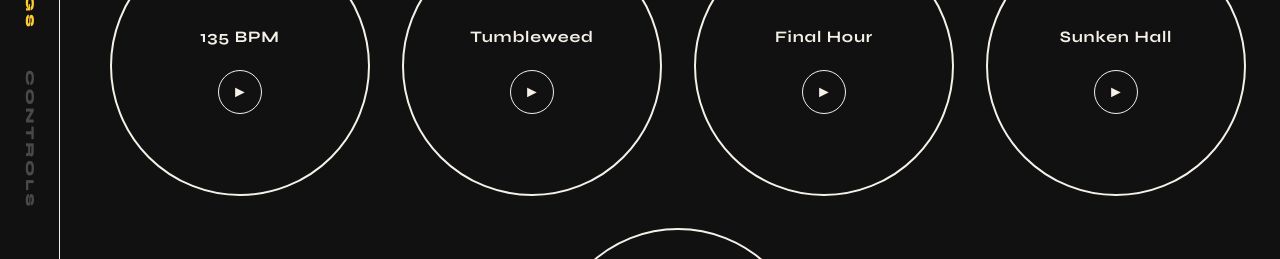
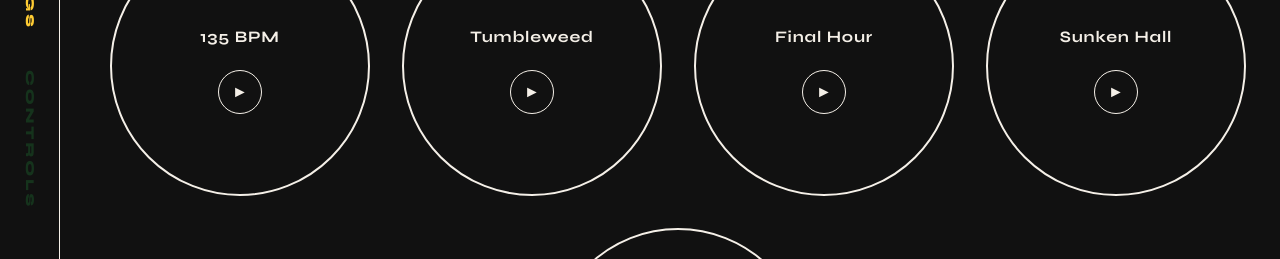
Before and after one commit to apratt957/ProceduralMusicSpace, a plain HTML site: page index.html in a window 1280 px wide. Shown: the part 388-647 px from the top of the page. Drawn offline with nearby package versions, Linux system fonts and the light colour scheme.

Commit message:
change color of link controls

```diff
--- a/index.html
+++ b/index.html
@@ -86,6 +86,7 @@
         opacity: 0.25;
         pointer-events: none;
         transition: opacity 0.3s;
+        color: #24983f !important;
       }
       #link-controls.enabled {
         opacity: 1;
```
